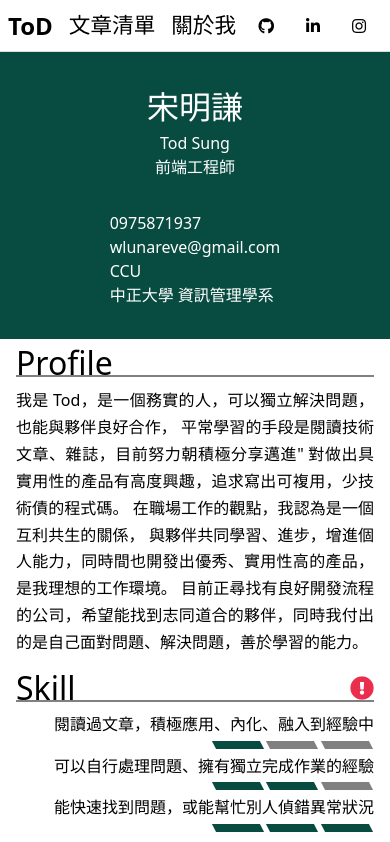
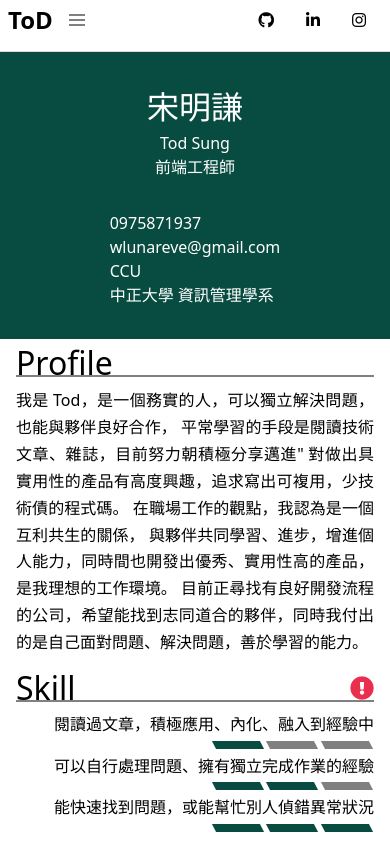
Before and after one commit to wlunareve/archive-wlunareve.github.io, a Vue app in the folder code/: page / in a window 390 px wide. Shown: the top 842 px of the page. Built offline with nearby package versions, Linux system fonts and the light colour scheme.

Commit message:
feat(nav): add navbar RWD

```diff
--- a/code/src/components/basic/navbar.vue
+++ b/code/src/components/basic/navbar.vue
@@ -1,19 +1,32 @@
 <template>
   <nav class="nav">
     <div class="nav__container">
-      <div class="tab">
       <router-link to="/"
-          class="nav__title tab__item"
+        class="nav__title"
       >
         ToD
       </router-link>
-        <router-link v-for="({ name, link }) in tabs "
+      <div class="tab">
+        <div class="tab__btn"
+          @click="toggleMobileTab"
+        >
+          <span class="tab__btn-icon" />
+          <span class="tab__btn-icon" />
+          <span class="tab__btn-icon" />
+        </div>
+        <div
+          v-if="isShowDesktopTab"
+          class="tab__items"
+        >
+          <router-link
+            v-for="({ name, link }) in tabs "
             :key="name"
             :to="link"
             class="tab__item"
           >
             {{ name }}
           </router-link>
+        </div>
       </div>
       <div class="nav__social-media">
         <a v-for="({ name, link }) in socialMegias"
@@ -28,14 +41,41 @@
         </a>
       </div>
     </div>
+    <div
+      v-if="!isShowDesktopTab"
+      class="mobile-tab__items"
+      :class="{
+        'mobile-tab__items--active': isShowMobileTab
+      }"
+    >
+      <router-link
+        v-for="({ name, link }) in tabs "
+        :key="name"
+        :to="link"
+        class="mobile-tab__item"
+        :class="{
+          'mobile-tab__item--active': isShowMobileTab
+        }"
+      >
+        {{ name }}
+      </router-link>
+    </div>
   </nav>
 </template>
 
 <script>
+  import { ref, computed } from 'vue'
+  import { useStore } from 'vuex'
   export default {
     name: "Navbar",
 
     setup() {
+      const isShowMobileTab = ref(false)
+      const toggleMobileTab = () => {
+        isShowMobileTab.value = !isShowMobileTab.value
+      }
+      const store = useStore()
+
       const tabs = [
         { name:  '文章清單', link: '/markdown'},
         { name:  '關於我', link: '/cv'},
@@ -48,8 +88,11 @@
       ]
 
       return {
+        isShowDesktopTab: computed(() => store.state.width > 768),
+        isShowMobileTab,
+        toggleMobileTab,
         tabs,
-        socialMegias
+        socialMegias,
       }
     }
 };
@@ -62,7 +105,6 @@
   .nav {
     position: fixed;
     display: flex;
-    align-items: center;
     justify-content: center;
     width: 100vw;
     min-height: 3.25rem;
@@ -70,13 +112,14 @@
     background: #fff;
     z-index: 1;
 
-    &__title {
-      font-size: 1.5rem;
-      font-weight: 800;
+    @include mobile {
+      display: grid;
+      grid-template-rows: auto auto;
     }
 
     &__container {
       display: flex;
+      align-items: center;
       justify-content: space-between;
       width: 80vw;
       max-width: 1680px;
@@ -84,6 +127,16 @@
       @include mobile {
         padding: 0 .5rem;
         width: 100vw;
+        height: 2.5rem;
+      }
+    }
+
+    &__title {
+      font-size: 1.5rem;
+      font-weight: 800;
+
+      &:hover {
+        color: $skill-active;
       }
     }
 
@@ -94,20 +147,71 @@
   }
 
   .tab {
+    flex: 1;
     display: flex;
     align-items: center;
     gap: 1rem;
+    margin: 0 1rem;
     font-size: 1.35rem;
     font-weight: 500;
 
-    &__item:hover {
+    &__btn {
+      display: none;
+      cursor: pointer;
+
+      @include mobile {
+        display: flex;
+        flex-direction: column;
+      }
+
+      &-icon {
+        &::after {
+          content: '';
+          display: block;
+          margin: .1rem 0;
+          width: 1rem;
+          height: .1rem;
+          background: gray;
+        }
+      }
+    }
+
+    &__items {
+      display: flex;
+      gap: 1rem;
+    }
+
+    &__item {
+      :hover {
         color: $skill-active;
       }
     }
+  }
 
-  // .nav:hover {
-  //   background-color: #f9f8f7;
-  // }
+  .mobile-tab  {
+    &__items {
+      position: relative;
+      top: -100%;
+      display: grid;
+      max-height: 0;
+      grid-template-columns: 1fr;
+      opacity: 0;
+      transition-property: opacity, max-height, top;
+      transition-duration: .5s, 1s, 1s;
+      transition-timing-function: linear;
+
+      &--active {
+        top: 0;
+        max-height: 100px;
+        opacity: 1;
+      }
+    }
+
+    &__item {
+      padding: .2rem .5rem;
+      border-top: 1px solid #000;
+    }
+  }
 
   .icon {
     padding: 0 1rem;
--- a/code/src/store/index.js
+++ b/code/src/store/index.js
@@ -3,19 +3,15 @@ import { createStore } from "vuex";
 export default createStore({
   state() {
     return {
-            count: 0,
+      width: window.innerWidth,
     };
   },
 
   mutations: {
-        increment(state) {
-            state.count++;
-        },
+
   },
 
   actions: {
-        increment(context) {
-            context.commit("increment");
-        },
+
   },
 });
```
Lines whose indentation alone changed are shown as unchanged.
